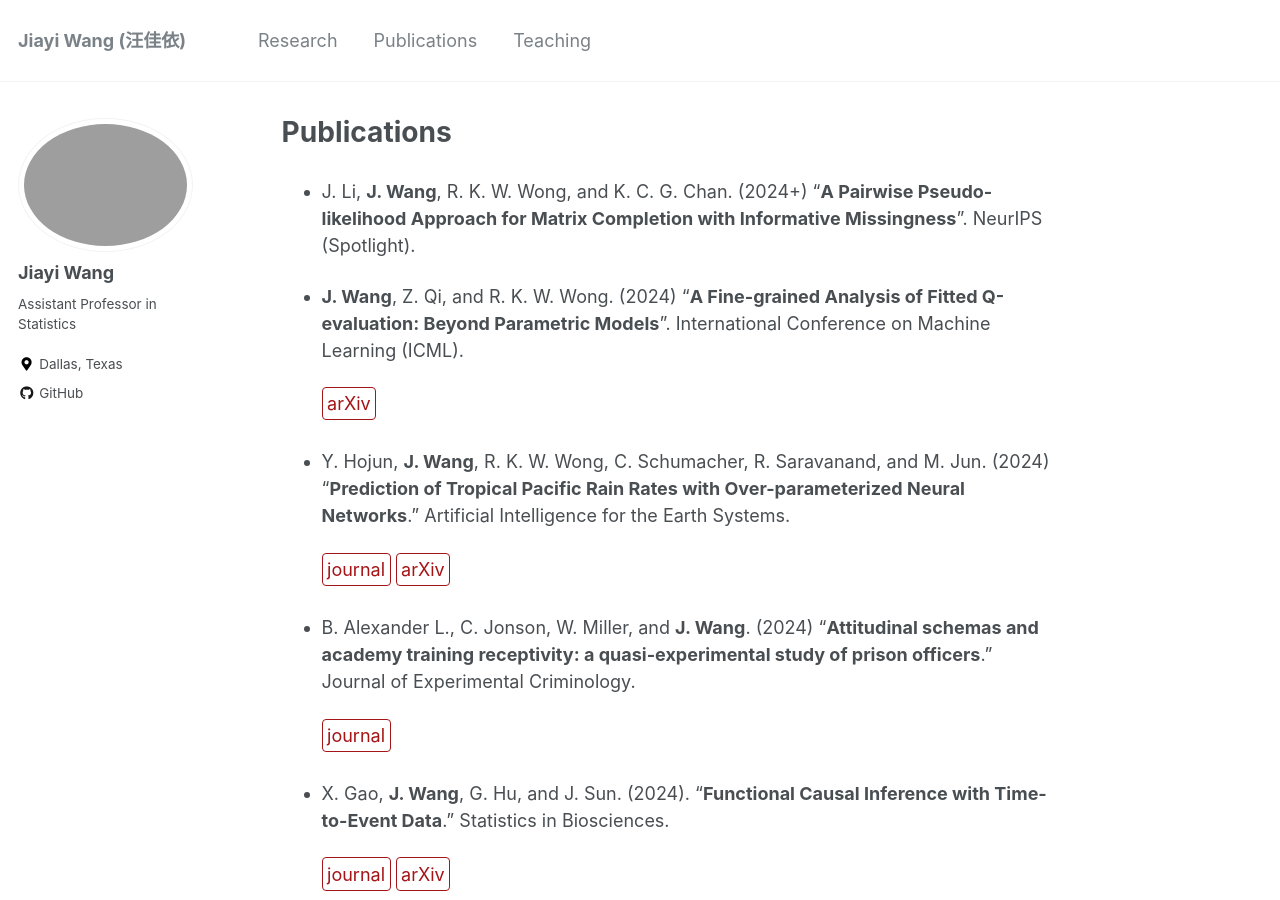
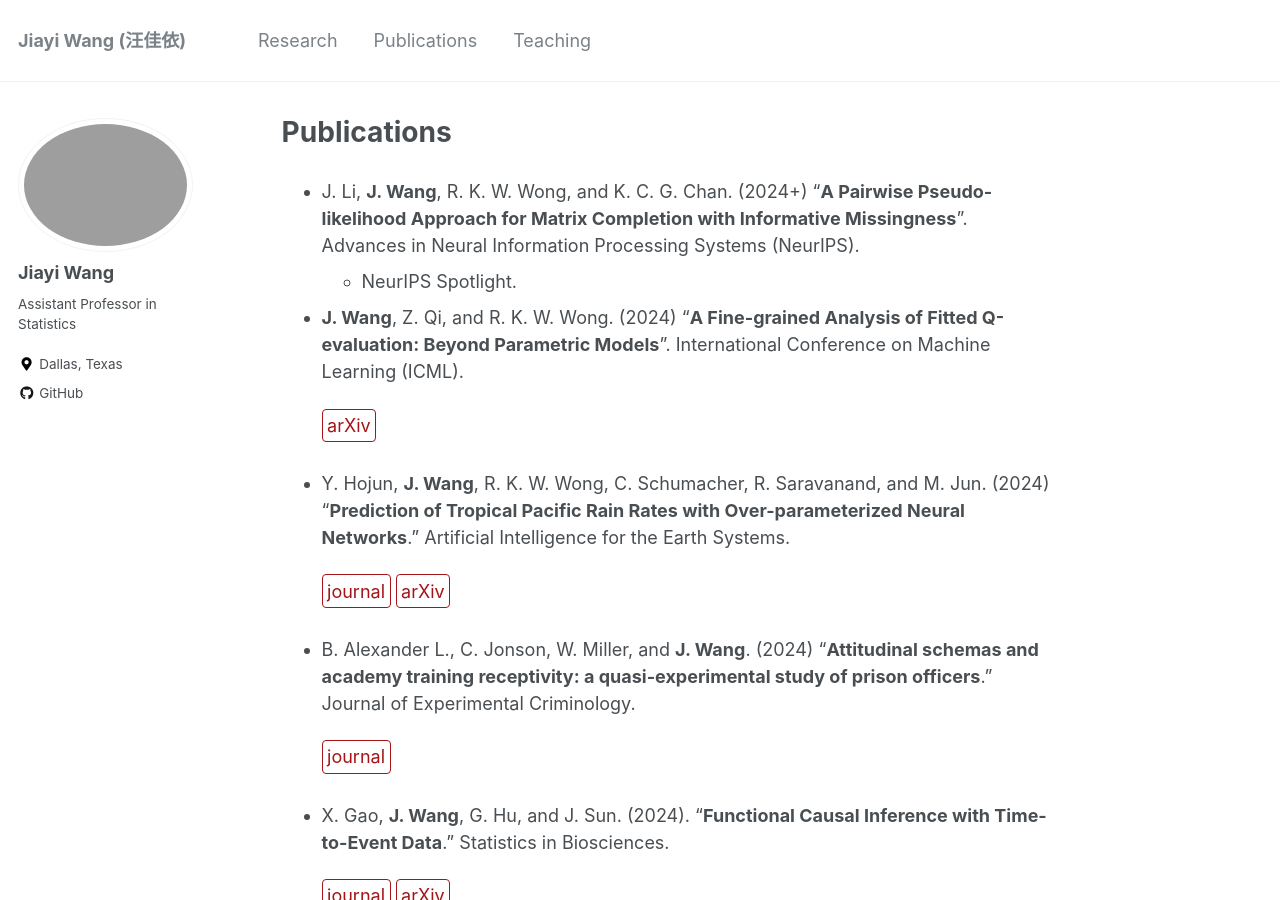
Before and after one commit to jiayiwang1017/jiayiwang1017.github.io, a Jekyll site: the page built from _pages/publications.md, in a window 1280 px wide and 900 px high. Built offline with Jekyll 4.4.1, drawn with Linux system fonts in a browser that asks for light colours.

Commit message:
Update publications.md

```diff
--- a/_pages/publications.md
+++ b/_pages/publications.md
@@ -3,7 +3,8 @@ permalink: /publications/
 title: "Publications"
 ---
 
-- J. Li, **J. Wang**, R. K. W. Wong, and K. C. G. Chan. (2024+) "**A Pairwise Pseudo-likelihood Approach for Matrix Completion with Informative Missingness**". NeurIPS (Spotlight).
+- J. Li, **J. Wang**, R. K. W. Wong, and K. C. G. Chan. (2024+) "**A Pairwise Pseudo-likelihood Approach for Matrix Completion with Informative Missingness**". Advances in Neural Information Processing Systems (NeurIPS).
+   - NeurIPS Spotlight.
 
 - **J. Wang**, Z. Qi, and R. K. W. Wong. (2024) "**A Fine-grained Analysis of Fitted Q-evaluation: Beyond Parametric Models**".  International Conference on Machine Learning (ICML).
 
```
